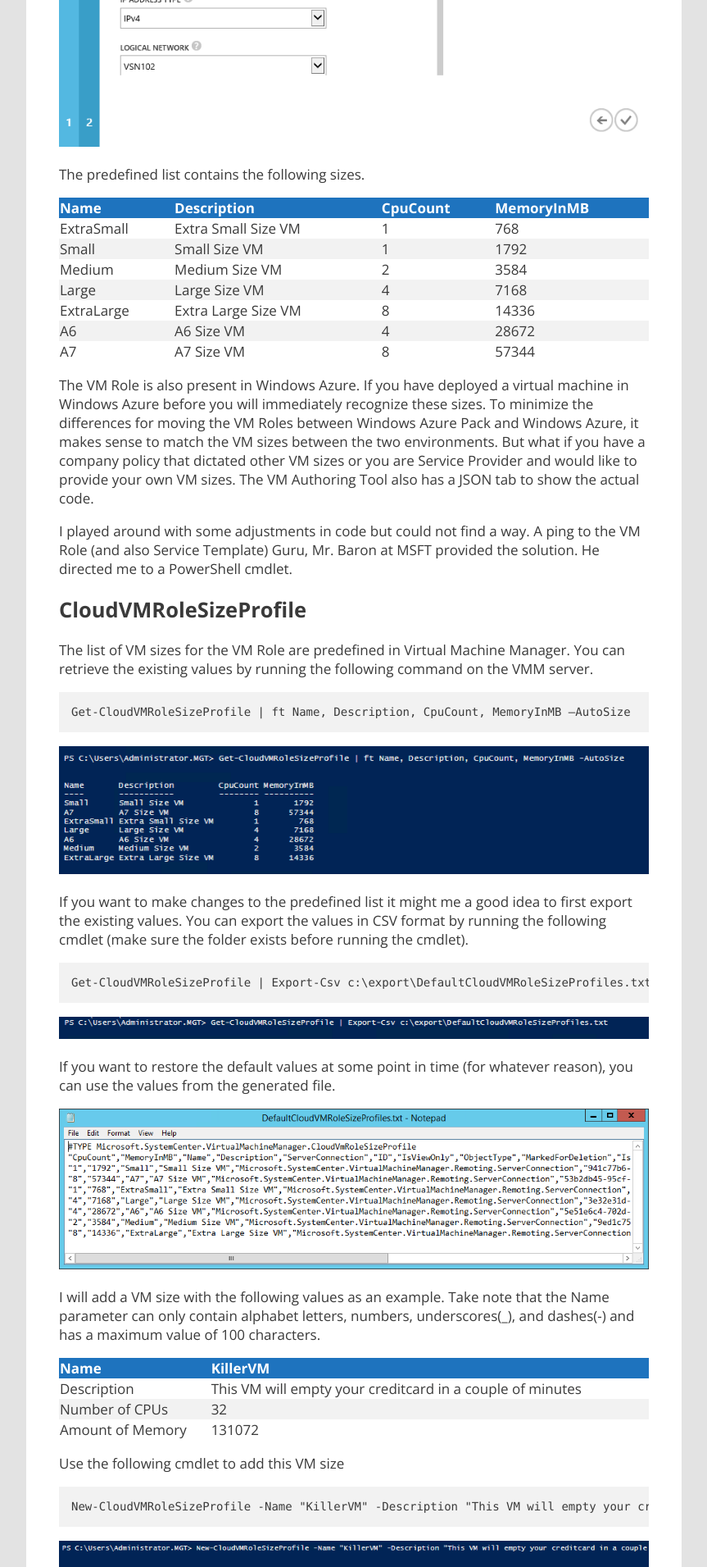
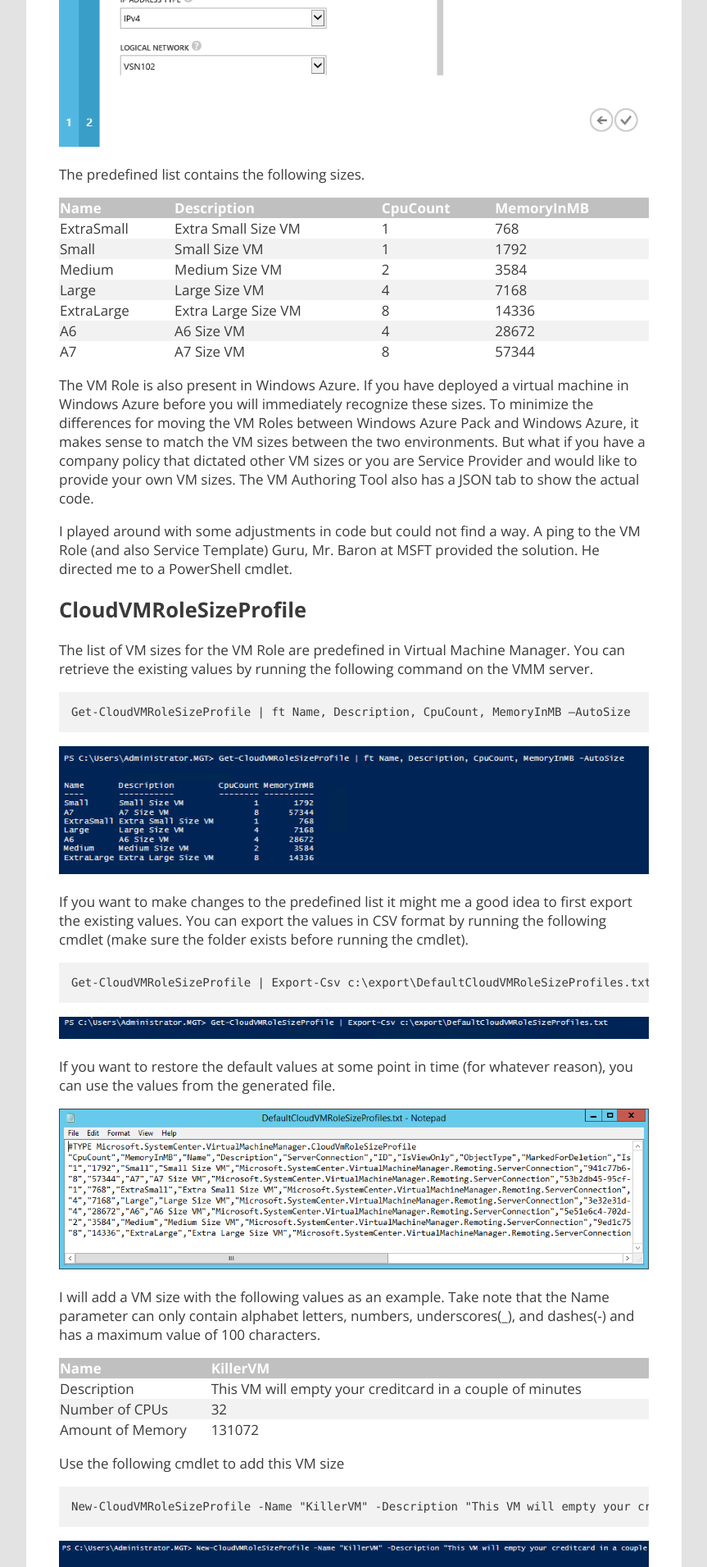
Before and after one commit to marcvaneijk/marcvaneijk.old, a Jekyll site: the page built from _posts/2014-03-09-vmrolesize.md, in a window 1280 px wide. Shown: the part 1906-3817 px from the top of the page at 82% size, without its empty margins (58-921 px from the left). Built offline with Jekyll 4.4.1, drawn with Linux system fonts in a browser that asks for light colours; nearby versions of some CDN libraries.

Commit message:
Update content.css

```diff
--- a/css/content.css
+++ b/css/content.css
@@ -54,7 +54,7 @@ table {
  }
 
  thead {
-    background-color: #1e73be;
+    background-color: #c0c0c0;
     color: #ffffff;
 }
 
```
